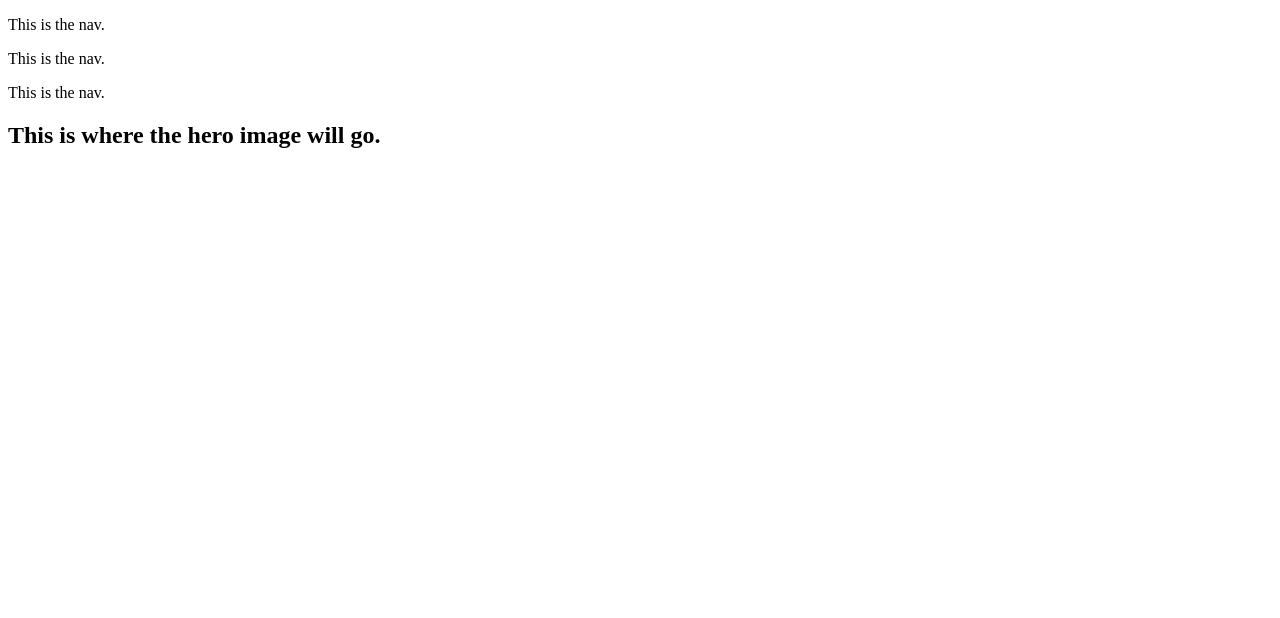
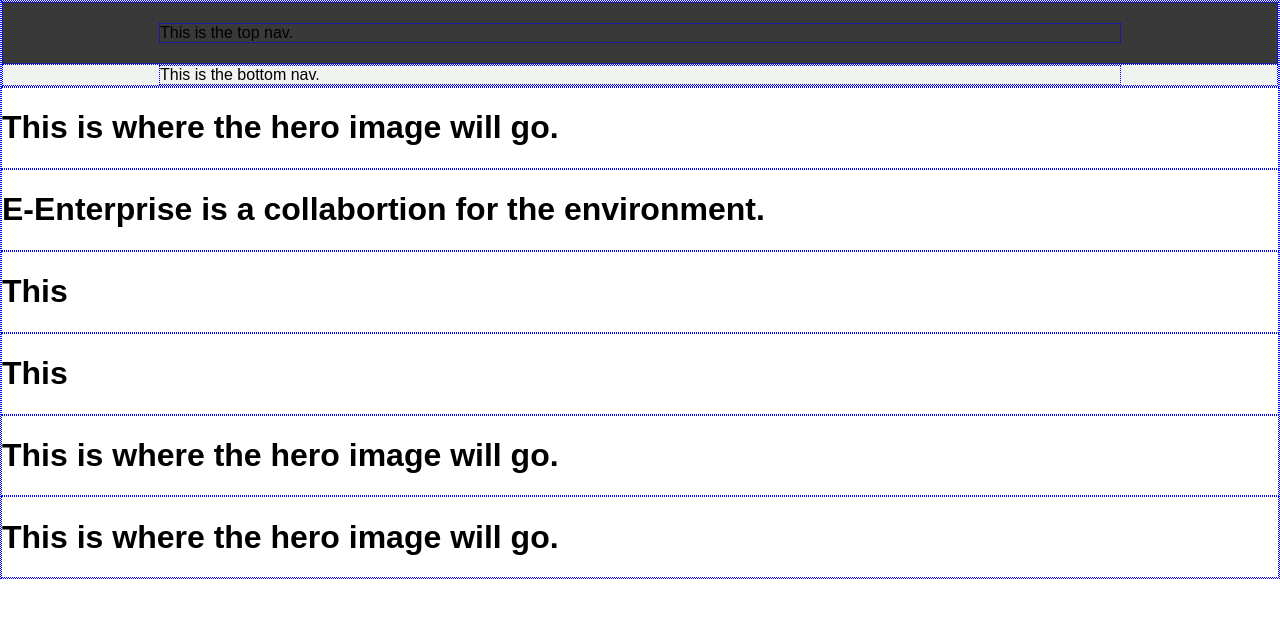
Before and after one commit to cassaram09/ecos, a plain HTML site: page index.html in a window 1280 px wide. Drawn offline with Linux system fonts and the light colour scheme.

Commit message:
setup sass, worked on styles, added main structure to index

```diff
--- /dev/null
+++ b/_sass/style.scss
@@ -0,0 +1,30 @@
+$font-stack: Georgia ;
+$dark-grey: #393939;
+$light-grey: #F0F2EF;
+$light-green: #ABD1A5;
+$dark-green: #2C9B95;
+$blue: #86BBDB;
+
+* {
+  padding: 0px;
+  margin: 0px;
+  border: 0px;
+}
+
+.container {
+  width: 960px;
+  margin: auto;
+}
+
+div {
+  border: 1px dotted blue;
+}
+
+.nav-top {
+  background-color: $dark-grey;
+  padding: 20px;
+}
+
+.nav-bottom {
+  background-color: $light-grey;
+}
--- a/index.html
+++ b/index.html
@@ -6,21 +6,28 @@
     <meta charset="utf-8" />
     <meta name="viewport" content="width=device-width, initial-scale=1, user-scalable = no"/>
     <meta name="format-detection" content="telephone=no">
-    <link type="stylesheet" href="_css/normalize.css" text="text/css">
-    <link type="stylesheet" href="_css/style.css" text="text/css">
-    <link type="stylesheet" href="_css/simple-grid.css" text="text/css">
+    <link rel='stylesheet' type='text/css' href="_css/normalize.css">
+    <link rel='stylesheet' type='text/css' href="_css/style.css">
+    <link rel='stylesheet' type='text/css' href="_css/simple-grid.css">
     <script href="https://cdnjs.cloudflare.com/ajax/libs/modernizr/2.8.3/modernizr.min.js" type="text/javascript"></script>
 
 
 
   </header>
   <body>
+    <div class="grid grid-pad">
       <nav>
         <div class="nav">
-        <p> This is the nav. </p>
-        <p> This is the nav. </p>
-        <p> This is the nav. </p>
-
+          <div class="nav-top">
+            <div class="content container">
+              <p> This is the top nav. </p>
+            </div>
+          </div>
+          <div class="nav-bottom">
+            <div class="content container">
+              <p> This is the bottom nav. </p>
+            </div>
+          </div>
         </div>
       </nav>
 
@@ -30,9 +37,44 @@
 
         </div>
 
+
+        <div class="hero">
+          <h1> E-Enterprise is a collabortion for the environment. </h1>
+
+        </div>
       </section>
 
+      <!-- two column layout -->
+       <section>
+        <div class="two-col">
+          <h1> This </h1>
 
+        </div>
+        <div class="two-col">
+          <h1> This </h1>
 
+        </div>
+
+      </section>
+
+      <!-- three column layout -->
+       <section>
+        <div class="three-col">
+          <h1> This is where the hero image will go. </h1>
+
+        </div>
+
+      </section>
+
+      <!-- two column layout, with nested two cols, -->
+       <section>
+        <div class="two-col">
+          <h1> This is where the hero image will go. </h1>
+
+        </div>
+
+      </section>
+
+    </div>
   </body>
 </html>
```
Also changed, not shown: _css/style.css, 1 other file. Lines whose indentation alone changed are shown as unchanged.
